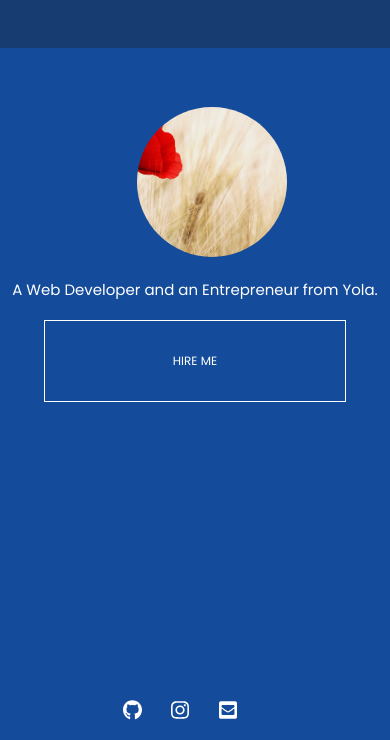
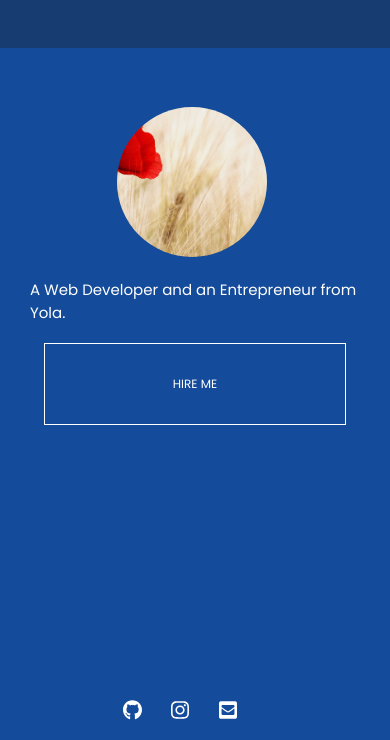
Before and after one commit to fareedaibrahim/portfolio, a plain HTML site: page index.html in a window 390 px wide. Shown: the part 104-844 px from the top of the page. Drawn offline with Linux system fonts and the light colour scheme.

Commit message:
Repositioned picture to centre

```diff
--- a/global.css
+++ b/global.css
@@ -262,7 +262,7 @@
         background-size: 100vw;
         position: absolute;
         top: 25%;
-        left: 35%;
+        left: 30%;
     }
     .welcome-container {
         padding: 0 30px;
@@ -279,6 +279,7 @@
     .profession {
         margin-top: 230px;
         font-size: 15px;
+        padding: 0 30px;
     }
     .primary-button {
         width: 300px;
```
